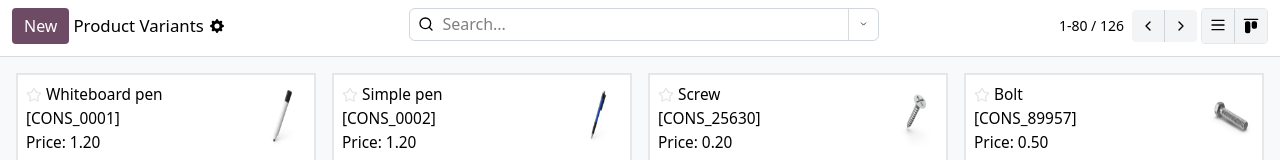
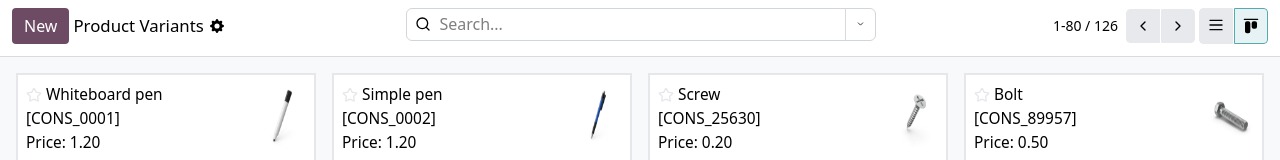
Before and after one commit to sajjad-ag/vuejs-training-design-task, a Vue app: page / in a window 1280 px wide. Shown: the top 160 px of the page. Built offline with nearby package versions, Linux system fonts and the light colour scheme.

Commit message:
Update Navbar.vue

```diff
--- a/src/components/Navbar.vue
+++ b/src/components/Navbar.vue
@@ -34,31 +34,35 @@
           <div class="hidden md:flex">
             <span class="text-sm">1-80 / 126</span>
           </div>
-          <div class="flex rounded-sm overflow-hidden">
+          <div class="flex rounded-sm overflow-hidden gap-[1px]">
             <button
-              class="p-2 bg-gray-100 hover:bg-gray-200 border-r border-gray-300"
+              class="p-2 bg-[#e7e9ed] hover:bg-gray-200 cursor-pointer border-[1px] rounded-l-sm border-[#e7e9ed]"
             >
               <ChevronLeft class="w-4 h-4" />
             </button>
-            <button class="p-2 bg-gray-100 hover:bg-gray-200">
+            <button
+              class="p-2 bg-[#e7e9ed] hover:bg-gray-200 cursor-pointer border-[1px] rounded-r-sm border-[#e7e9ed]"
+            >
               <ChevronRight class="w-4 h-4" />
             </button>
           </div>
         </div>
 
         <!-- View Switcher -->
-        <div class="flex rounded-sm overflow-hidden border border-gray-200">
+        <div class="flex rounded-sm overflow-hidden gap-[1px]">
           <button
-            class="p-2 bg-gray-100 hover:bg-gray-200 border-r border-gray-300 hidden md:flex"
+            class="p-2 bg-[#e7e9ed] hover:bg-gray-200 hidden md:flex cursor-pointer rounded-l-sm border-[1px] border-[#e7e9ed]"
           >
             <AlignJustify class="w-4 h-4" />
           </button>
-          <button class="p-2 bg-gray-100 hover:bg-gray-200">
+          <button
+            class="p-2 bg-[#e6f2f3] hover:bg-gray-200 cursor-pointer border-[1px] rounded-r-sm border-[#56a9ad]"
+          >
             <AlignStartHorizontal class="w-4 h-4 fill-black" />
           </button>
           <button
             @click="toggleSearch()"
-            class="p-2 bg-gray-100 hover:bg-gray-200 border-l border-gray-300 flex md:hidden"
+            class="p-2 bg-[#e7e9ed] hover:bg-gray-200 border-[1px] border-[#e7e9ed] rounded-r-sm flex md:hidden cursor-pointer"
           >
             <Search class="w-4 h-4" />
           </button>
```
